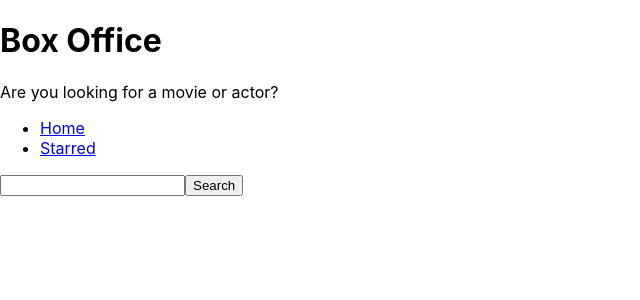
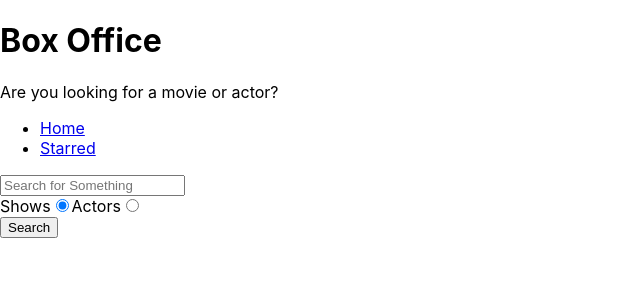
Before and after one commit to TARANjee/box-office, a React (Create React App) app: page / in a window 1280 px wide. Shown: the top 300 px of the page, without its empty margins (0-640 px from the left). Built offline with nearby package versions, Linux system fonts and the light colour scheme.

Commit message:
added search option

```diff
--- a/src/Pages/Home.js
+++ b/src/Pages/Home.js
@@ -5,6 +5,10 @@
 const Home = () => {
     const [input, setInput] = useState("")
     const [results, setResults] = useState(null)
+    const [searchOption, setSearchOption] = useState("shows")
+
+    const isShowSearch = searchOption === 'shows'
+
     const onInputChange = (ev) => {
         setInput(ev.target.value)
     }
@@ -15,7 +19,7 @@
 
     }
     const onSearch = () => {
-        getapi(`/search/shows?q=${input}`)
+        getapi(`/search/${searchOption}?q=${input}`)
             .then((result) => setResults(result))
 
     }
@@ -24,19 +28,43 @@
             return <div>No Results</div>
         }
         if (results && results.length > 0) {
-            return (
-                <div>
-                    {results.map(item => (
-                        <div key={item.show.id}>{item.show.name}</div>
-                    ))}
-                </div>
-            )
+            return results[0].show
+                    ? results.map(item => <div key={item.show.id}>{item.show.name} </div>)
+                    : results.map(item => <div key={item.person.id}>{item.person.name}</div>)
+
         }
         return null;
     }
+    const onRadioChange = (ev) => {
+        setSearchOption(ev.target.value);
+
+    }
     return (
         <MainPageLayout>
-            <input type='text' onChange={onInputChange} onKeyDown={onKeyDown} value={input} />
+            <input placeholder="Search for Something" type='text' onChange={onInputChange} onKeyDown={onKeyDown} value={input} />
+
+            <div>
+                <label htmlFor="shows-search">
+                    Shows
+                    <input
+                        id="shows-search"
+                        type='radio'
+                        value="shows"
+                        checked={isShowSearch}
+                        onChange={onRadioChange}
+                    />
+                </label>
+                <label htmlFor="actor-search">
+                    Actors
+                    <input
+                        id="actor-search"
+                        type='radio'
+                        value="people"
+                        checked={!isShowSearch}
+                        onChange={onRadioChange}
+                    />
+                </label>
+            </div>
             <button type="button" onClick={onSearch}  >Search</button>
             {renderResults()}
         </MainPageLayout>
```
